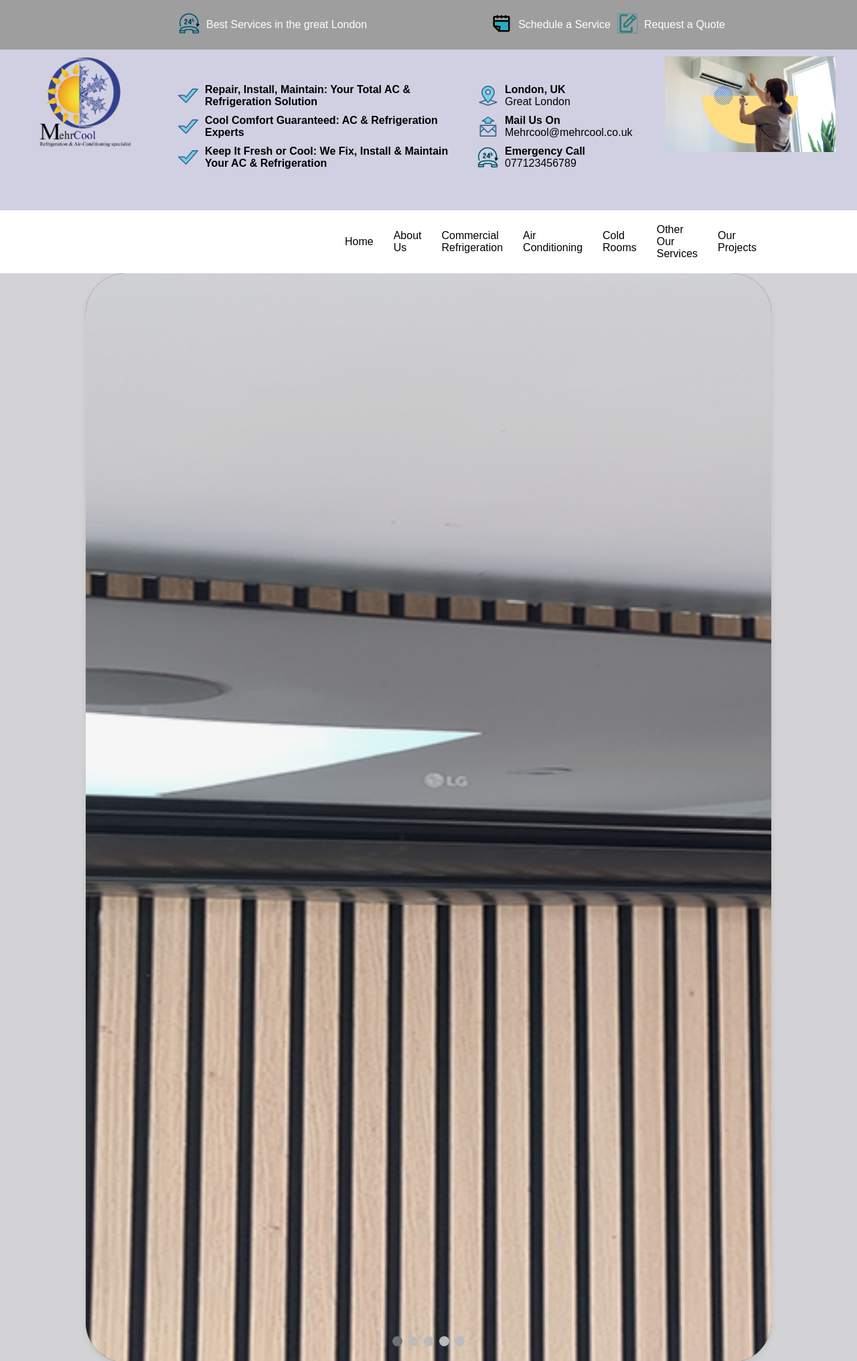
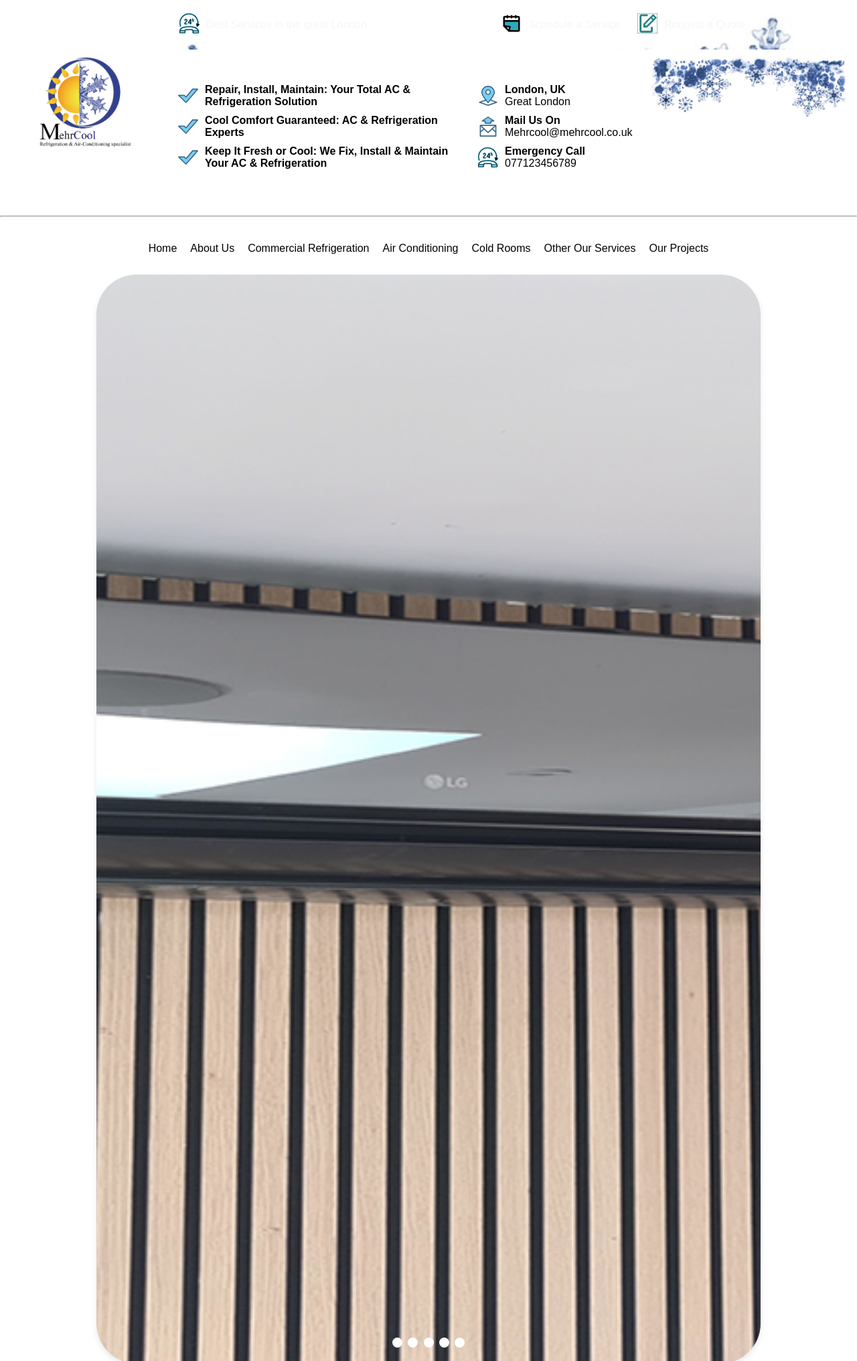
Before and after one commit to VaZarei/mehrcoolref, a Django app: page / in a window 1280 px wide. Shown: the whole page at 67% size. Run offline with Django 5.2, Linux system fonts and the light colour scheme; grey boxes are pictures that could not be loaded.

Commit message:
menu and slid show is ok

```diff
--- a/mehrcoolref/home/urls.py
+++ b/mehrcoolref/home/urls.py
@@ -3,5 +3,5 @@
 
 
 urlpatterns = [
-    path('', HomeView.as_view(), name = "HomeTemplateView_url"),
+    path('', HomeView.as_view(), name = "HomeView_url"),
 ]
--- a/mehrcoolref/static/css/base/basestyles.css
+++ b/mehrcoolref/static/css/base/basestyles.css
@@ -1,8 +1,12 @@
-body {
+
+/***********************************************************    L1_ Navbar     ***********************************************************/
+html, body {
     margin: 0;
-    font-family: Arial, sans-serif ;
-    background-color: #31418c; /* Background color */
     padding: 0;
+    width: 100%;
+    height: 100%;
+    font-family: Arial, sans-serif;
+    background-color: #f00000; /* Background color */
 }
 
 .navbar-1 {
@@ -10,17 +14,15 @@
     flex-wrap: wrap;
     padding: 20px;
     justify-content: left;
-    background-color: #051456;
-    background-image: url("{% static 'images/base/image.jpg' %}");
+    background-color: #1c214c;
+    background-image: url("static/images/base/ice.jpg");
     background-size: cover;
-
 }
 
 .navbar-1 .nav-item {
     display: flex;
     align-items: center;
     margin-right: 0px;
-
 }
 
 .navbar-1 .nav-icon {
@@ -30,14 +32,14 @@
 }
 
 .navbar-1 .nav-text {
-    color: #ffffff;
+    color: #f6f6f6;
     text-decoration: none;
+    font-size: 1.0em;
 }
 
 .navbar-1 .no1-item {
     order: 1;
     margin-left: 20%;
-
 }
 
 .navbar-1 .no2-item {
@@ -50,30 +52,8 @@
     margin-left: 10px;
 }
 
-/* Responsive adjustments for navbar */
-@media (max-width: 768px) {
-    .navbar-1 {
-        flex-direction: column;
-        align-items: flex-start;
-    }
 
-    .navbar-1 .nav-item {
-        margin-bottom: 10px;
-    }
-}
-
-@media (min-width: 769px) and (max-width: 1024px) {
-    .navbar-1 {
-        flex-direction: row;
-        flex-wrap: wrap;
-    }
-
-    .navbar-1 .nav-item {
-        margin-right: 15px;
-    }
-}
-
-/* Container for custom columns */
+/***********************************************************    L2_ four columns     ***********************************************************/
 .container {
     display: flex;
     justify-content: space-between; /* Distribute space between columns */
@@ -85,17 +65,17 @@
     color: rgb(0, 0, 0);
     box-sizing: border-box; /* Ensure padding and border are included in the width */
 
+
 }
 
 .column-1 {
     width: 20%;
-    background-color: #d0d0e2;
+    background-color: #ffffff;
     height: 240px;
     text-align: center;
-
 }
 
-.logo {
+.llogo {
     width: 60%;
     height: auto;
 
@@ -103,7 +83,7 @@
 
 .column-2 {
     width: 35%;
-    background-color: #d0d0e2;
+    background-color: #ffffff;
     height: 240px;
     display: flex;
     flex-direction: column;
@@ -132,7 +112,7 @@
 
 .column-3 {
     width: 20%;
-    background-color: #d0d0e2;
+    background-color: #ffffff;
     height: 240px;
     display: flex;
     flex-direction: column;
@@ -166,81 +146,79 @@
 
 .column-4 {
     width: 25%;
-    background-color: #d0d0e2;
+    background-color: #ffffff;
     height: 240px;
     text-align: center;
 }
 
 .rlogo {
-    width: 85%;
+    width: 100%;
     height: auto;
 
 }
 
 
-/* Responsive adjustments */
-@media (max-width: 768px) {
-    .container {
-        flex-direction: column;
-    }
 
-    .column {
-        width: 100%; /* Make columns full-width on small screens */
-    }
-}
-
-
-/***************************************************** Menu **********************/
-
-/* static/css/base/basestyles.css */
-
+/***********************************************************    L3_ menu     ***********************************************************/
 
 .navbar {
     background-color: #ffffff;
-    overflow: hidden;
+    padding: 0px;
+    text-align: center; /* Center the text within .navbar */
 
 }
 
 .navbar-container {
     display: flex;
-    justify-content: space-between;
+    justify-content: center; /* Center the container horizontally */
     align-items: center;
-    padding: 10px 500px;
-}
-
-.navbar-brand {
-    color: #000000;
-    text-decoration: none;
-    font-size: 1.5em;
 }
 
 .navbar-toggler {
-    display: none;
+    background-color: #f7c500;
+    border: none;
+    color: #000;
     font-size: 1.5em;
-    color: #000000;
-    background: none;
-    border: none;
     cursor: pointer;
 }
 
 .navbar-menu {
     display: flex;
-    justify-content: center;
-    align-items: center;
+    flex-direction: row;
+    margin-top: 20px; /* Optional: Add some space between brand and menu */
 }
 
 .navbar-item {
-    color: #000000;
-    padding: 10px 15px;
+    color: rgb(0, 0, 0);
     text-decoration: none;
-    transition: background-color 0.3s, color 0.3s;
+    padding: 10px;
+    transition: background-color 0.3s ease;
+    border-radius: 10px;
 }
 
 .navbar-item:hover {
-    background-color: #f39b1f;
-    color: #000000;
+    background-color: #f1f1e9;
     border-radius: 10px;
 }
+
+
+/***********************************************************    Respose     ***********************************************************/
+
+@media (min-width: 769px) {
+    .navbar-1 {
+        flex-direction: row;
+        flex-wrap: wrap;
+    }
+
+    .navbar-1 .nav-item {
+        margin-right: 15px;
+    }
+
+    .navbar-toggler {
+        display: none;
+    }
+}
+
 
 @media (max-width: 768px) {
     .navbar-menu {
@@ -249,17 +227,41 @@
         width: 100%;
     }
 
-    .navbar-menu.active {
+    .navbar-item {
+        padding: 15px;
+        border-bottom: 1px solid #444;
+    }
+
+    .navbar-item:last-child {
+        border-bottom: none;
+    }
+
+    .navbar-menu.show {
         display: flex;
     }
 
-    .navbar-item {
-        text-align: center;
-        padding: 15px;
-        width: 100%;
+    .container {
+        flex-direction: column;
+        align-items: center;
     }
 
-    .navbar-toggler {
-        display: block;
+    .column-1, .column-2, .column-3, .column-4 {
+        width: 100%;
+        margin: 10px 0;
     }
 }
+
+main {
+    padding: 20px;
+    overflow: auto; /* Ensure the main content can scroll if it exceeds the viewport */
+}
+
+h1 {
+    color: #051456;
+}
+
+p {
+    color: #333;
+}
+
+/***********************************************************    emergency bar     ***********************************************************/
--- a/mehrcoolref/static/css/home/homestyles.css
+++ b/mehrcoolref/static/css/home/homestyles.css
@@ -2,20 +2,18 @@
 
 body, html {
     margin: 0;
-    padding: 100;
+    padding: 0;
     height: 100%;
-    overflow: hidden;
-    background-color: #d3d3d5; /* Set background color to white */
-
+    overflow: auto; /* Allow scrolling */
+    background-color: #ffffff; /* Set background color */
 }
 
 .slideshow-container {
     position: relative;
     width: 80%; /* Adjust width to 80% */
-
     height: 80vh; /* Set height as needed */
     overflow: hidden;
-    background-color: #2e2d2d;
+    background-color: #ffffff;
     border-radius: 60px; /* Rounded corners */
     box-shadow: 0 4px 8px rgba(39, 39, 39, 0.1); /* Optional: add a subtle shadow */
     margin: auto; /* Center the slideshow container horizontally */
@@ -27,8 +25,6 @@
     height: 100%;
     position: absolute;
     border-radius: 0px;
-
-
 }
 
 .slide img {
@@ -36,8 +32,6 @@
     height: 100%;
     object-fit: cover;
     border-radius: 40px; /* Apply rounded corners to images */
-
-
 }
 
 .fade {
@@ -61,14 +55,14 @@
     height: 15px;
     width: 15px;
     margin: 0 2px;
-    background-color: #bbb;
+    background-color: #ffffff;
     border-radius: 50%;
     display: inline-block;
     transition: background-color 0.6s ease;
 }
 
 .active, .dot:hover {
-    background-color: #717171;
+    background-color: #ffffff;
 }
 
 /* Responsive adjustments */
--- a/mehrcoolref/static/js/base/basescript.js
+++ b/mehrcoolref/static/js/base/basescript.js
@@ -1,4 +1,16 @@
 function toggleMenu() {
-    const navbarMenu = document.getElementById('navbarMenu');
-    navbarMenu.classList.toggle('active');
+    var menu = document.getElementById('navbarMenu');
+    menu.classList.toggle('show');
 }
+
+
+const floatingBar = document.querySelector('.floating-bar');
+
+window.addEventListener('scroll', () => {
+  const scrollPosition = window.scrollY; // Get scroll position
+  if (scrollPosition > 100) { // Show bar after 100px scroll (adjust as needed)
+    floatingBar.classList.add('show');
+  } else {
+    floatingBar.classList.remove('show');
+  }
+});
--- a/mehrcoolref/templates/base.html
+++ b/mehrcoolref/templates/base.html
@@ -5,7 +5,6 @@
     <meta charset="UTF-8">
     <meta name="viewport" content="width=device-width, initial-scale=1.0">
     <title>My Django Site</title>
-    {% load static %}
     <link rel="stylesheet" href="{% static 'css/base/basestyles.css' %}">
     {% block extra_head %}{% endblock extra_head %}
     <link rel="stylesheet" href="https://cdnjs.cloudflare.com/ajax/libs/font-awesome/6.0.0-beta3/css/all.min.css">
@@ -13,19 +12,19 @@
 <body>
     <div class="navbar-1">
         <div class="nav-item no1-item">
-            <a href="">
+            <a href="#">
                 <img class="nav-icon" src="{% static 'images/base/24hours.svg' %}" alt="Alarm Clock">
             </a>
             <span class="nav-text">Best Services in the great London</span>
         </div>
         <div class="nav-item no2-item">
-            <a href="">
+            <a href="#">
                 <img class="nav-icon" src="{% static 'images/base/schedule.svg' %}" alt="Alarm Clock">
             </a>
             <span class="nav-text">Schedule a Service</span>
         </div>
         <div class="nav-item no3-item">
-            <a href="">
+            <a href="#">
                 <img class="nav-icon" src="{% static 'images/base/qoute.svg' %}" alt="Alarm Clock">
             </a>
             <span class="nav-text">Request a Quote</span>
@@ -34,61 +33,51 @@
 
     <div class="container">
         <div class="column column-1">
-            <img class="logo" src="{% static 'images/base/logo.png' %}" alt="Logo">
+                <a href="{% url "HomeView_url" %}">
+                <img class="llogo" src="{% static 'images/base/logo.png' %}" alt="lLogo"></a>
         </div>
-
         <div class="column column-2">
             <div class="line-container">
-                <img class="line-image" src="{% static 'images/base/tick.svg' %}" alt="Image 1">
+                <img class="line-image" src="{% static 'images/base/tick.svg' %}" alt="Tick">
                 <p class="line"><strong>Repair, Install, Maintain: Your Total AC & Refrigeration Solution</strong></p>
-
             </div>
             <div class="line-container">
-                <img class="line-image" src="{% static 'images/base/tick.svg' %}" alt="Image 2">
+                <img class="line-image" src="{% static 'images/base/tick.svg' %}" alt="Tick">
                 <p class="line"><strong>Cool Comfort Guaranteed: AC & Refrigeration Experts</strong></p>
             </div>
             <div class="line-container">
-                <img class="line-image" src="{% static 'images/base/tick.svg' %}" alt="Image 3">
+                <img class="line-image" src="{% static 'images/base/tick.svg' %}" alt="Tick">
                 <p class="line"><strong>Keep It Fresh or Cool: We Fix, Install & Maintain Your AC & Refrigeration</strong></p>
             </div>
         </div>
-
         <div class="column column-3">
-
             <div class="line-container">
-                <img class="line-image" src="{% static 'images/base/location.svg' %}" alt="Image 1">
+                <img class="line-image" src="{% static 'images/base/location.svg' %}" alt="Location">
                 <div class="line-text">
                     <p class="line"><strong>London, UK</strong></p>
                     <p class="line">Great London</p>
                 </div>
             </div>
-
             <div class="line-container">
-                <img class="line-image" src="{% static 'images/base/mail.svg' %}" alt="Image 2">
+                <img class="line-image" src="{% static 'images/base/mail.svg' %}" alt="Mail">
                 <div class="line-text">
                     <p class="line"><strong>Mail Us On</strong></p>
                     <p class="line">Mehrcool@mehrcool.co.uk</p>
                 </div>
             </div>
-
             <div class="line-container">
-                <img class="line-image" src="{% static 'images/base/24hours.svg' %}" alt="Image 2">
+                <img class="line-image" src="{% static 'images/base/24hours.svg' %}" alt="24 Hours">
                 <div class="line-text">
                     <p class="line"><strong>Emergency Call</strong></p>
                     <p class="line">077123456789</p>
                 </div>
             </div>
-
         </div>
-
         <div class="column column-4">
-            <img class="rlogo" src="{% static 'images/base/airconwoman.jpg' %}" alt="rLogo">
+            <img class="rlogo" src="{% static 'images/base/airconwoman.jpg' %}" alt="Aircon Woman">
         </div>
     </div>
-
-
-    {% comment %} menu *********************************************************{% endcomment %}
-
+<hr>
     <nav class="navbar">
         <div class="navbar-container">
 
@@ -105,12 +94,18 @@
         </div>
     </nav>
 
-    {% comment %} menu *********************************************************{% endcomment %}
-
-    {% block content %}
 
 
 
-    {% endblock %}
+
+
+    <main>
+        {% block content %}
+
+        {% endblock %}
+    </main>
+
+    <script src="https://code.jquery.com/jquery-3.6.0.min.js"></script> <!-- jQuery library -->
+    <script src="{% static 'js/base/basescript.js' %}"></script>
 </body>
 </html>
--- a/mehrcoolref/templates/home/home.html
+++ b/mehrcoolref/templates/home/home.html
@@ -28,24 +28,19 @@
 <script src="{% static 'js/home/homescript.js' %}"></script>
 
 
-<div class="container">
-    <div class="column column-1">
-        <img class="logo" src="{% static 'images/base/logo.png' %}" alt="Logo">
-    </div>
+<p>Free AI Image Generators Several free AI image generators are available online, each with its strengths and limitations. Popular options include:
 
-    <div class="column column-2">
-        <div class="line-container">
-            <img class="line-image" src="{% static 'images/base/tick.svg' %}" alt="Image 1">
-            <p class="line"><strong>Repair, Install, Maintain: Your Total AC & Refrigeration Solution</strong></p>
+    DALL-E 2: Generates high-quality, realistic images from text descriptions. However, it has a long waitlist and requires a paid subscription. source
+    NightCafe: Offers a free tier with limited credits for generating images from text prompts or uploading reference photos. source
+    Craiyon (formerly DALL-E Mini): A free, open-source AI image generator that can produce creative and humorous images, but with lower quality than DALL-E 2. source
+    Dream by WOMBO: Creates artistic and abstract images from text prompts or uploaded photos. It offers a free tier with limited credits. source
+    Artbreeder: Specializes in generating and evolving portraits and other images using a breeding algorithm. It has a free tier with limited functionality. source
+    💰 Paid AI Image Generators Paid AI image generators generally offer higher quality, more customization options, and faster processing times. Examples include:
 
-        </div>
-        <div class="line-container">
-            <img class="line-image" src="{% static 'images/base/tick.svg' %}" alt="Image 2">
-            <p class="line"><strong>Cool Comfort Guaranteed: AC & Refrigeration Experts</strong></p>
-        </div>
-        <div class="line-container">
-            <img class="line-image" src="{% static 'images/base/tick.svg' %}" alt="Image 3">
-            <p class="line"><strong>Keep It Fresh or Cool: We Fix, Install & Maintain Your AC & Refrigeration</strong></p>
-        </div>
-    </div>
+    Midjourney: Known for its detailed and imaginative outputs, but requires a paid subscription. source
+    Stable Diffusion: An open-source model with various paid web interfaces offering different features and pricing tiers. source
+    Jasper Art: Integrated with the Jasper AI writing tool, offering AI image generation alongside other content creation features. source
+    💡 Choosing the Right AI Image Generator Consider your budget, desired image quality, and specific needs when selecting an AI image generator. Free options are suitable for experimentation and casual use, while paid options might be better for professional projects or high-volume image generation.</p>
+
+
 {% endblock content %}
```
Also changed, not shown: mehrcoolref/Tree.txt (added, +12 -0 lines), mehrcoolref/static/images/base/airconwoman.jpg, mehrcoolref/static/images/base/ice.jpg (added).
